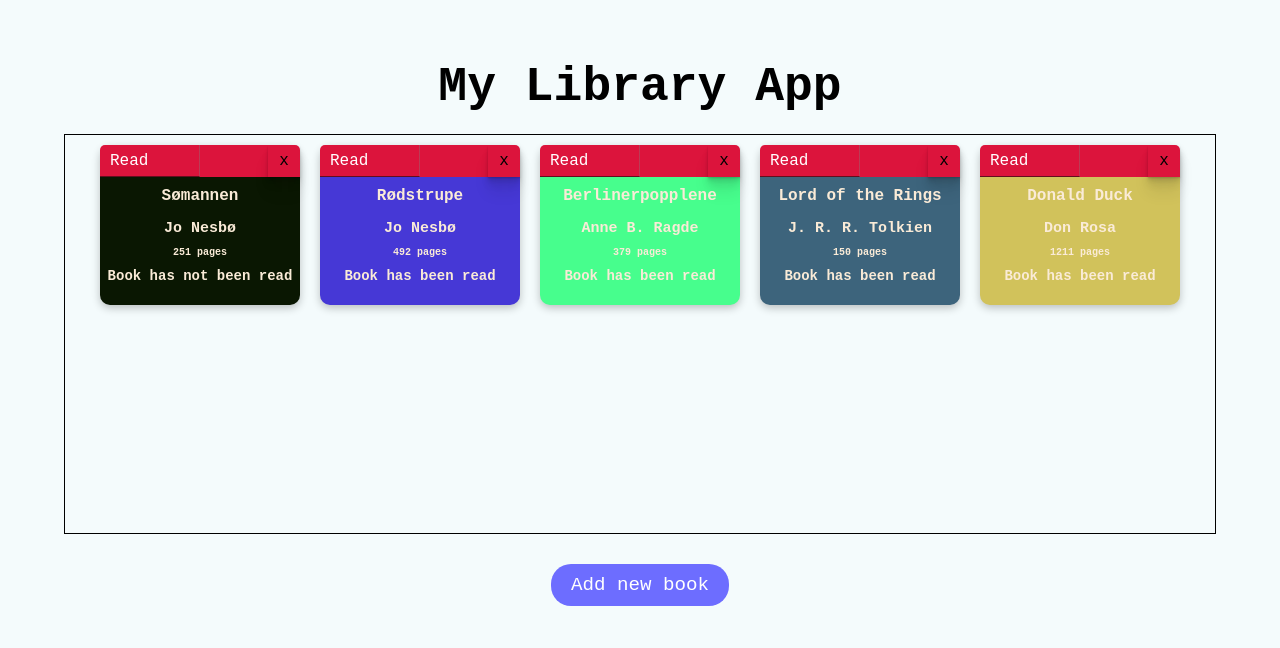
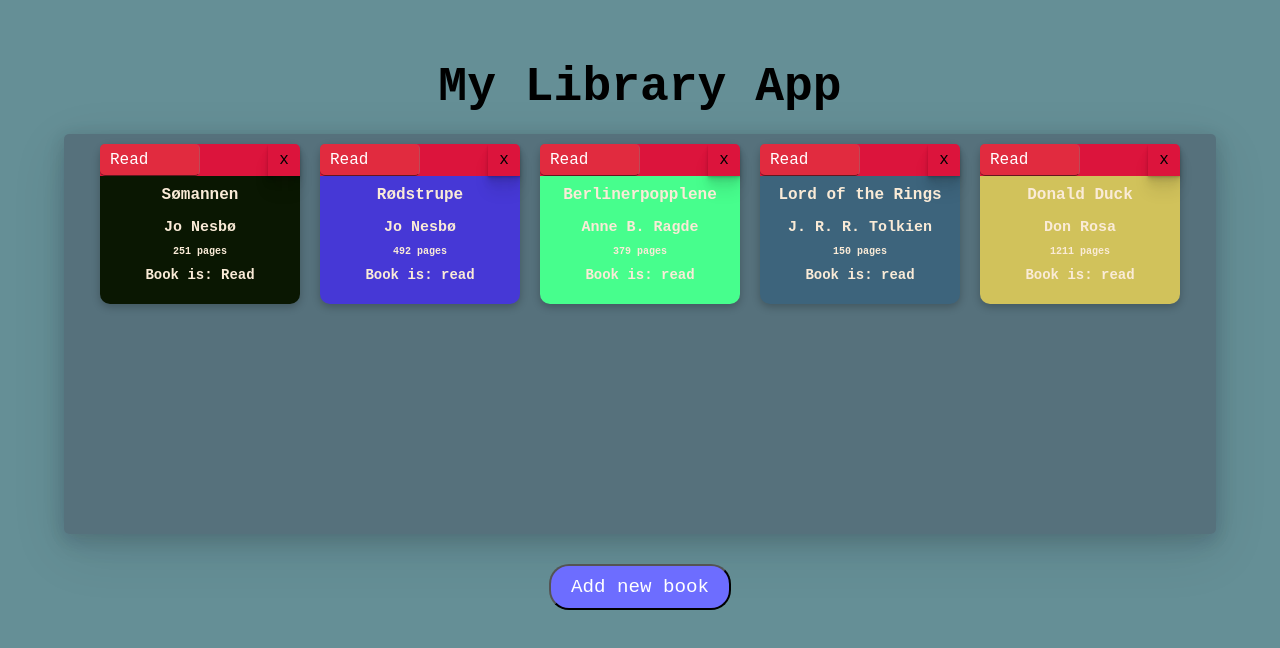
Before and after one commit to MendedUnicorn/library-app, a plain HTML site: page library.html in a window 1280 px wide. Both pictures are taken after a click on the element "Not read". Drawn offline with Linux system fonts and the light colour scheme.

Commit message:
Kinda works, but doesnt look great. But its something. Gotta move on to learn new shit

```diff
--- a/library.css
+++ b/library.css
@@ -9,7 +9,7 @@
     display: flex;
     flex-direction: column;
     align-items: center;
-    background: rgb(244, 251, 252);
+    background: rgb(101, 143, 150);
 }
 
 
@@ -19,9 +19,12 @@
     flex-wrap: wrap;
     overflow: auto ;
     width: 90vw;
-    border: 1px solid black;
+    border: 0px solid black;
+    border-radius: 5px;
     height: 50vh;
     justify-content: center;
+    background-color: rgba(77, 96, 109, 0.61);
+    box-shadow: rgba(17, 17, 26, 0.1) 0px 4px 16px, rgba(17, 17, 26, 0.1) 0px 8px 24px, rgba(17, 17, 26, 0.1) 0px 16px 56px;
 }
 h1 {
     margin: 20px;
@@ -75,9 +78,9 @@
     display:flex;
     flex-direction: column;
     margin: 20px;
-    border: 1px solid lightcoral;
     padding: 20px;
     border-radius: 10px;
+    box-shadow: rgba(17, 17, 26, 0.1) 0px 4px 16px, rgba(17, 17, 26, 0.1) 0px 8px 24px, rgba(17, 17, 26, 0.1) 0px 16px 56px;
 
 }
 
@@ -118,7 +121,10 @@
     width: 50%;
     color: white;
     font-family: 'Courier New', Courier, monospace;
+    background-color: rgba(230, 68, 68, 0.493)   ;
+    border-radius: 5px;
 }
+
 #readBtn:hover {
     background-color: rgba(129, 129, 129, 0.363);
     opacity: 0.8;
@@ -132,7 +138,8 @@
 }
 
 #form-btn {
-    margin: 30px;
+    margin-top: 30px;
+    margig-bottom: 10px
     border: none;
     background-color: rgb(109, 109, 255);
     padding: 10px 20px ;
@@ -163,3 +170,9 @@
     cursor: pointer;
 
 }
+
+input {
+    border: none;
+    border-radius: 5px;
+    padding: 10px;
+}
--- a/library.js
+++ b/library.js
@@ -110,7 +110,7 @@
     pages.innerText = pagesBook + " pages"
     const read = document.createElement("h4")
     read.classList.add("read")
-    read.innerText = readBook ? "Book has been read" : "Book has not been read"
+    read.innerText = readBook ? "Book is: read" : "Book is: Not read"
 
     const topDiv = document.createElement("div")
     topDiv.id = "topDiv"
@@ -137,11 +137,9 @@
         console.log(e.target.parentElement.parentElement.attributes["delete-id"].value)
         let index = e.target.parentElement.parentElement.attributes["delete-id"].value
         myLibrary.splice(index, 1)
-
+        setLibrary()
         e.target.parentElement.parentElement.remove()
-        console.log(e.target.parentElement.parentElement)
         let leftOverDivs = e.target.parentElement.parentElement
-        console.log(leftOverDivs)
         refreshID()
 
         })
@@ -151,6 +149,7 @@
         let index = e.target.parentElement.parentElement.attributes["delete-id"].value
         // myLibrary[index].read = !myLibrary[index].read
         myLibrary[index].toggleRead();
+        read.innerText  =  `Book is:  ${myLibrary[index].read ? "Read" : "Not Read"}`
         setLibrary()
         readBtn.textContent = myLibrary[index].read ? "Read" : "Not Read"
 
```
